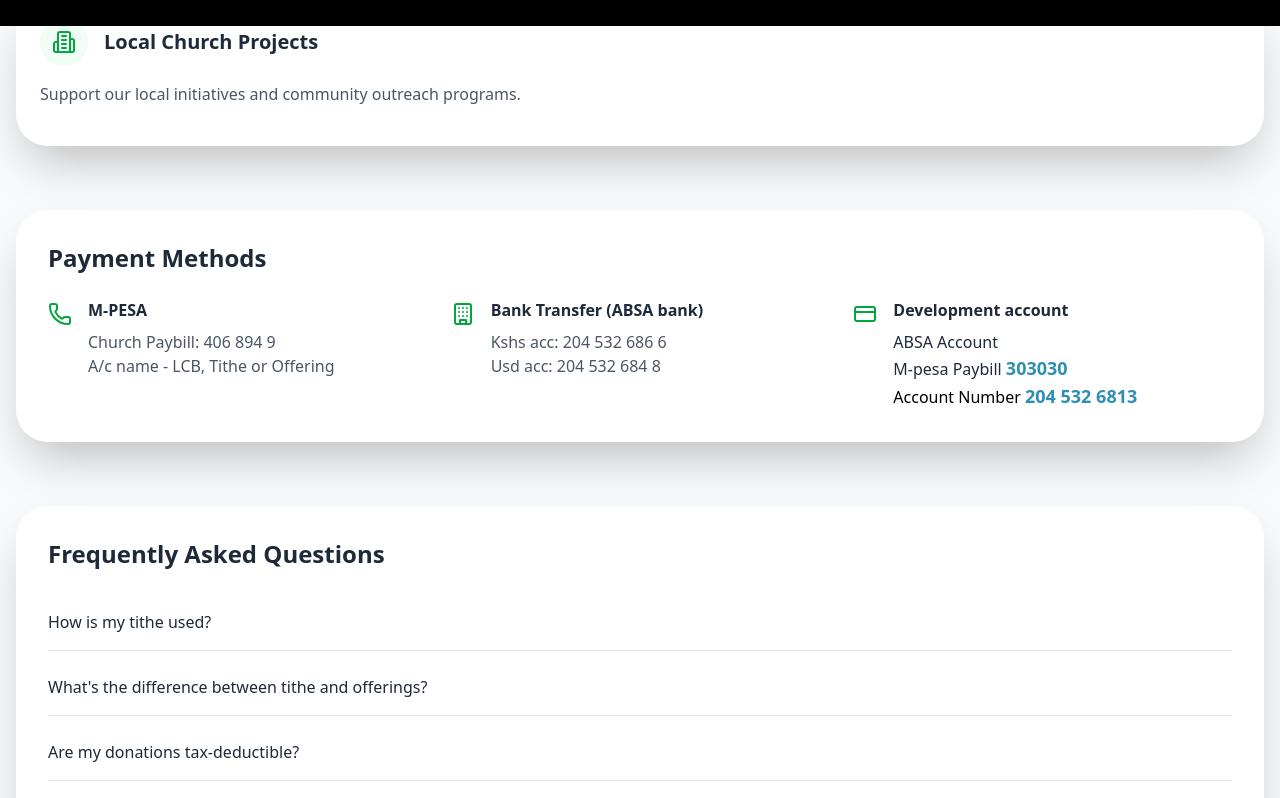
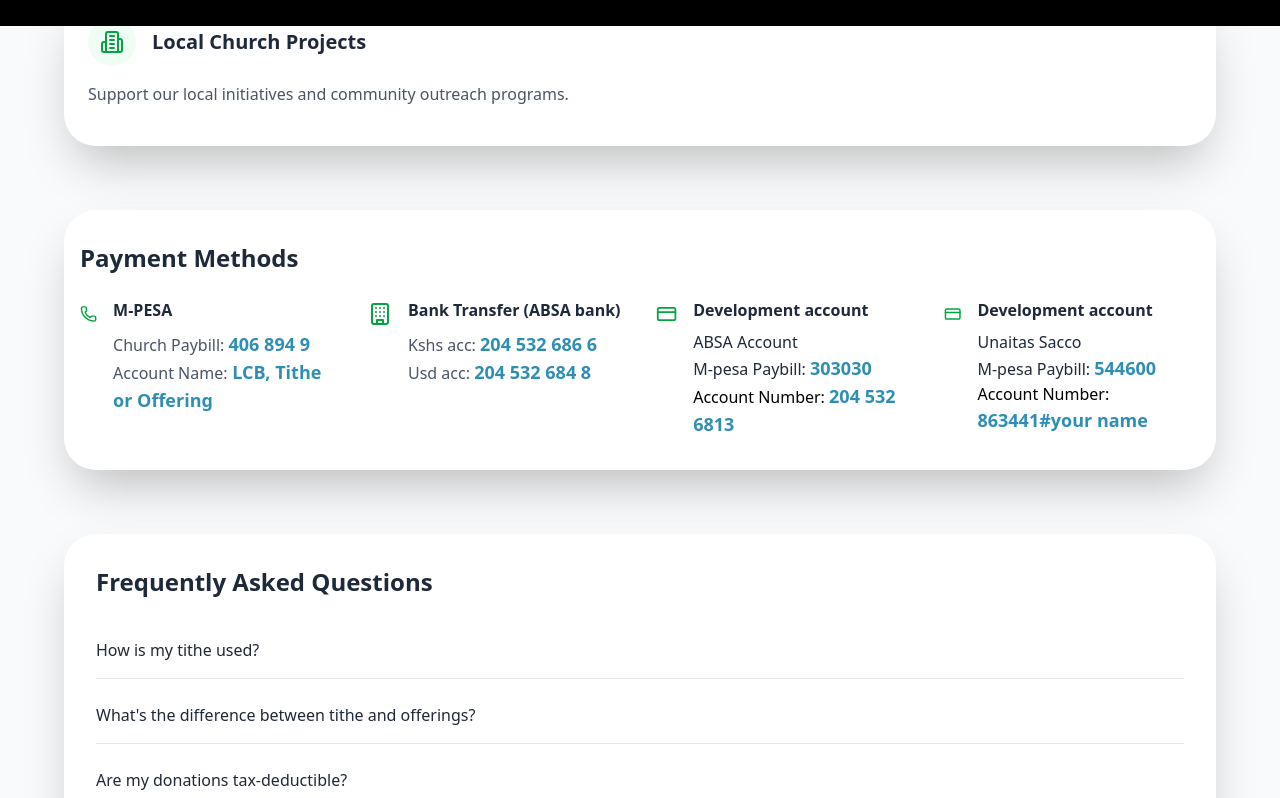
Before and after one commit to Griffin-Ndede/Kitisuru_SDA, a React (Vite) app: page /giving in a window 1280 px wide. Shown: the part 774-1572 px from the top of the page. Built offline with nearby package versions, Linux system fonts and the light colour scheme.

Commit message:
Style: adds animation motion to the home page

```diff
--- a/package.json
+++ b/package.json
@@ -17,6 +17,7 @@
     "@react-pdf/renderer": "^4.3.0",
     "@tailwindcss/vite": "^4.1.17",
     "axios": "^1.12.2",
+    "framer-motion": "^12.23.24",
     "lucide-react": "^0.483.0",
     "react": "^19.0.0",
     "react-dom": "^19.0.0",
--- a/src/Pages/Contact.jsx
+++ b/src/Pages/Contact.jsx
@@ -2,7 +2,7 @@ import React from 'react'
 import { useState } from 'react';
 
 import Navbar from '../Components/Navbar'
-import { Facebook , Instagram, Youtube, } from 'lucide-react';
+import { Facebook, Instagram, Youtube, } from 'lucide-react';
 
 const Contact = () => {
   const [formData, setFormData] = useState({
@@ -53,7 +53,7 @@ const Contact = () => {
         <main className="container mx-auto px-4 py-12">
           <div className="flex flex-col lg:flex-row gap-8">
             {/* Contact Form */}
-            <div className="lg:w-1/2 bg-white p-8 rounded-4xl shadow-2xl">
+            <div className="lg:w-2/3 bg-white p-8 rounded-4xl shadow-2xl">
               <h2 className="text-2xl font-semibold text-custom-blue mb-6">Send Us a Message</h2>
               <form onSubmit={handleSubmit} className="space-y-6">
                 <div>
@@ -145,23 +145,22 @@ const Contact = () => {
             </div>
 
             {/* Contact Information */}
-            <div className="lg:w-1/2 bg-white p-8 rounded-4xl shadow-2xl">
+            <div className="lg:w-fit bg-white p-8 rounded-4xl shadow-2xl h-fit">
               <h2 className="text-2xl font-semibold text-custom-blue mb-6">Our Information</h2>
 
               <div className="space-y-6">
                 <div>
-                  <h3 className="text-lg font-medium text-custom-blue mb-2">Address</h3>
+                  <h3 className="text-lg font-medium text-custom-blue mb-2">Physical address</h3>
                   <p className="text-gray-600">
                     SDA Church Kitisuru<br />
-                    Farasi Lane primary school<br />
-                    Off Lower Kabete Road
+                    Kirawa rd, Kiambu<br />
                   </p>
                 </div>
 
                 <div>
                   <h3 className="text-lg font-medium text-custom-blue mb-2">Service Times</h3>
                   <p className="text-gray-600">
-                    Saturday: 9:00am & 5:00pm<br />
+                    Saturday: 9:00am to 5:00pm<br />
                     Friday Vespers: 8:00pm
                   </p>
                 </div>
@@ -179,13 +178,13 @@ const Contact = () => {
                   <h3 className="text-lg font-medium text-custom-blue mb-2">Follow Us</h3>
                   <div className="flex space-x-4">
                     <a href="#" className="text-red-600 hover:text-custom-blue transition duration-300">
-                    <Facebook />
+                      <Facebook />
                     </a>
                     <a href="https://youtube.com/@sdachurchkitisuru?si=G-N85sdrGISWHe-g" target="blank" className="text-red-600 hover:text-custom-blue transition duration-300">
-                     <Youtube/>
+                      <Youtube />
                     </a>
                     <a href="#" className="text-red-600 hover:text-custom-blue transition duration-300">
-                    <Instagram />
+                      <Instagram />
                     </a>
                   </div>
                 </div>
@@ -198,7 +197,7 @@ const Contact = () => {
             <h2 className="text-2xl font-semibold text-custom-blue mb-6">Find Us</h2>
             <div className="aspect-w-16 aspect-h-9">
               <iframe
-                src="https://www.google.com/maps/embed?pb=!1m18!1m12!1m3!1d3988.879664540299!2d36.7588812749656!3d-1.2428615987453007!2m3!1f0!2f0!3f0!3m2!1i1024!2i768!4f13.1!3m3!1m2!1s0x182f1837ea6db27b%3A0x44df5a87efb12b5e!2sFarasi%20Lane%20Primary%20School%2C%20Nairobi!5e0!3m2!1sen!2ske!4v1750013053272!5m2!1sen!2ske"
+                src="https://www.google.com/maps/embed?pb=!1m18!1m12!1m3!1d1388.0664428512541!2d36.75646564290673!3d-1.2255396003921943!2m3!1f0!2f0!3f0!3m2!1i1024!2i768!4f13.1!3m3!1m2!1s0x182f197536c093d1%3A0x9030e99db5586283!2sKitisuru%20SDA%20Church!5e1!3m2!1sen!2ske!4v1762853012881!5m2!1sen!2ske"
                 width="100%"
                 height="400"
                 style={{ border: 0 }}
--- a/src/Pages/Giving.jsx
+++ b/src/Pages/Giving.jsx
@@ -95,7 +95,7 @@ function Giving() {
       </div>
 
       {/* Main Content */}
-      <div className="container mx-auto px-4 py-16">
+      <div className=" mx-auto p-16">
 
         {/* Giving Options */}
         <div className="space-y-6 mb-16">
@@ -118,9 +118,8 @@ function Giving() {
                     className="text-white hover:text-gray-700"
                   >
                     <ChevronDown
-                      className={`w-5 h-5 transform transition-transform ${
-                        isExpanded ? "rotate-180" : ""
-                      }`}
+                      className={`w-5 h-5 transform transition-transform ${isExpanded ? "rotate-180" : ""
+                        }`}
                     />
                   </button>
                 </div>
@@ -141,15 +140,15 @@ function Giving() {
         </div>
 
         {/* Payment Methods */}
-        <div className="bg-white rounded-4xl shadow-2xl p-8 mb-16">
+        <div className="bg-white rounded-4xl shadow-2xl py-8 px-4 mb-16">
           <h2 className="text-2xl font-bold text-gray-800 mb-6">Payment Methods</h2>
-          <div className="grid grid-cols-1 md:grid-cols-3 gap-6">
+          <div className="grid grid-cols-1 sm:grid-cols-2 lg:grid-cols-4 gap-8">
             <div className="flex items-start space-x-4">
               <Phone className="w-6 h-6 text-green-600 mt-1" />
               <div>
                 <h3 className="font-semibold text-gray-800 mb-2">M-PESA</h3>
-                <p className="text-gray-600">Church Paybill: 406 894 9</p>
-                <p className="text-gray-600">A/c name - LCB, Tithe or Offering</p>
+                <p className="text-gray-600">Church Paybill: <span className='text-lg font-bold text-custom-blue'>406 894 9</span></p>
+                <p className="text-gray-600">Account Name:<span className='text-lg font-bold text-custom-blue'> LCB, Tithe or Offering</span> </p>
               </div>
             </div>
 
@@ -157,8 +156,8 @@ function Giving() {
               <Building className="w-6 h-6 text-green-600 mt-1" />
               <div>
                 <h3 className="font-semibold text-gray-800 mb-2">Bank Transfer (ABSA bank)</h3>
-                <p className="text-gray-600">Kshs acc: 204 532 686 6</p>
-                <p className="text-gray-600">Usd acc: 204 532 684 8</p>
+                <p className="text-gray-600">Kshs acc: <span className='text-lg font-bold text-custom-blue'>204 532 686 6</span></p>
+                <p className="text-gray-600">Usd acc: <span className='text-lg font-bold text-custom-blue'>204 532 684 8</span> </p>
               </div>
             </div>
 
@@ -170,9 +169,22 @@ function Giving() {
                   ABSA Account
                 </p>
                 <p className="text-gray-800 items-center">
-                  M-pesa Paybill <span className='text-lg font-bold text-custom-blue'>303030</span>
+                  M-pesa Paybill: <span className='text-lg font-bold text-custom-blue'>303030</span>
                 </p>
-                <p>Account Number <span  className='text-lg font-bold text-custom-blue'>204 532 6813</span></p>
+                <p>Account Number: <span className='text-lg font-bold text-custom-blue'>204 532 6813</span></p>
+              </div>
+            </div>
+            <div className="flex items-start space-x-4">
+              <CreditCard className="w-6 h-6 text-green-600 mt-1" />
+              <div>
+                <h3 className="font-semibold text-gray-800 mb-2">Development account </h3>
+                <p className="text-gray-800">
+                  Unaitas Sacco
+                </p>
+                <p className="text-gray-800 items-center">
+                  M-pesa Paybill: <span className='text-lg font-bold text-custom-blue'>544600</span>
+                </p>
+                <p>Account Number: <span className='text-lg font-bold text-custom-blue'>863441#your name</span></p>
               </div>
             </div>
           </div>
@@ -192,9 +204,8 @@ function Giving() {
                   >
                     <span className="font-medium text-gray-800">{faq.question}</span>
                     <ChevronDown
-                      className={`w-5 h-5 text-white transform transition-transform ${
-                        isOpen ? "rotate-180" : ""
-                      }`}
+                      className={`w-5 h-5 text-white transform transition-transform ${isOpen ? "rotate-180" : ""
+                        }`}
                     />
                   </button>
                   {isOpen && <p className="mt-2 text-gray-600">{faq.answer}</p>}
--- a/src/Pages/Home.jsx
+++ b/src/Pages/Home.jsx
@@ -6,6 +6,8 @@ import Footer from '../Components/Footer';
 import Navbar from '../Components/Navbar';
 import videoBg from '../assets/nature video.mp4'
 import { useLoaderData } from 'react-router';
+import { motion } from "framer-motion";
+
 
 function Home() {
 
@@ -77,7 +79,14 @@ function Home() {
           </div>
 
           <div className="absolute inset-0 bg-black/40 flex items-center justify-center">
-            <div className="max-w-5xl mx-auto px-6 text-center">
+
+
+            <motion.div
+             initial={{ opacity: 0, y: 100 }}
+            whileInView={{ opacity: 1, y: 2 }}
+            transition={{ duration: 1.5 }}
+            viewport={{ once: true }}
+            className="max-w-5xl mx-auto px-6 text-center">
               <h1 className="text-5xl md:text-6xl font-bold text-white mb-10">
                 Welcome to Seventh Day Adventist Church Kitisuru
               </h1>
@@ -85,7 +94,7 @@ function Home() {
                 "Remember the Sabbath day, to keep it holy." <br />
                 <span className='text-2xl font-light'>Exodus 20:8</span>
               </p>
-            </div>
+            </motion.div>
           </div>
         </div>
         {/* Service Times */}
--- a/src/config.jsx
+++ b/src/config.jsx
@@ -1,3 +1,3 @@
-const BASE_URL = "http://127.0.0.1:8000"; // local host url
-// const BASE_URL = "https://api.kitisurusda.org" // production url
+// const BASE_URL = "http://127.0.0.1:8000"; // local host url
+const BASE_URL = "https://api.kitisurusda.org" // production url
 export default BASE_URL;
```
Also changed, not shown: 2 other files (tests, documents, lock files or other folders).
